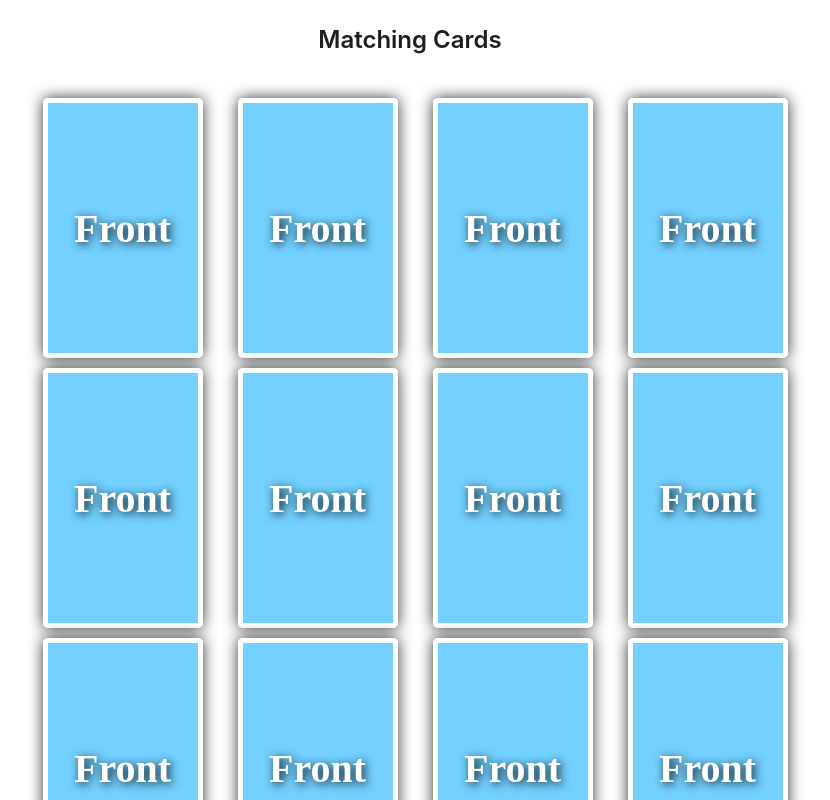
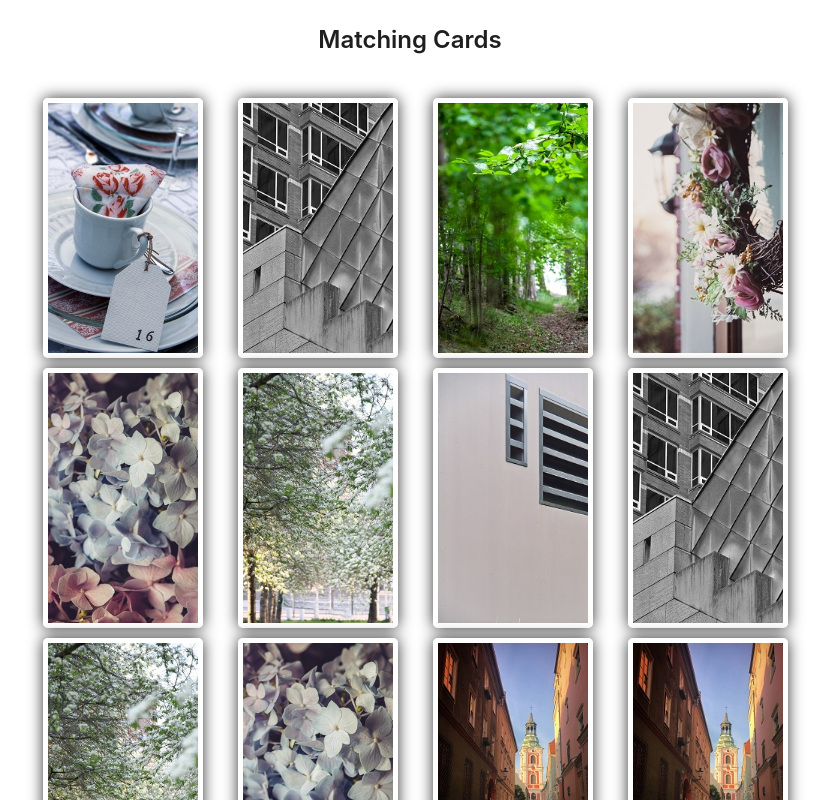
Before and after one commit to mkhalil-dev/matching-game, a React (Create React App) app: page / in a window 1280 px wide. Both pictures are taken after typing "Sample" into the empty fields and a click on the button "Login". Shown: the top 800 px of the page, without its empty margins (230-1060 px from the left). Built offline with nearby package versions, Linux system fonts and the light colour scheme.

Commit message:
Flip after 5 seconds

```diff
--- a/src/components/Home/Card.tsx
+++ b/src/components/Home/Card.tsx
@@ -1,4 +1,3 @@
-import { useRef } from "react";
 import "./card.css";
 import "./flip-transition.css";
 
@@ -11,16 +10,14 @@ interface ICardProps {
 const Card = ({ onClick, bgImage, cardRef }: ICardProps) => {
   return (
     <div className="card" onClick={onClick} ref={cardRef}>
+      <div className="card-back">Card</div>
       <div
-        className="card-back"
+        className="card-front"
         style={{
           backgroundImage: `url(${bgImage})`,
           backgroundSize: "cover",
         }}
-      >
-        Back
-      </div>
-      <div className="card-front">Front</div>
+      />
     </div>
   );
 };
--- a/src/components/Home/FlippableCard.tsx
+++ b/src/components/Home/FlippableCard.tsx
@@ -1,15 +1,27 @@
 import "./flippable-card.css";
 import Card from "./Card";
-import { useState, useRef, forwardRef } from "react";
+import { useState, useRef, useEffect } from "react";
 import { CSSTransition } from "react-transition-group";
 
 interface IFlippableCardProps {
   item: number;
 }
 
+// Time to flip the card in milliseconds
+const timeToFlip = 5 * 1000;
+
 const FlippableCard = ({ item }: IFlippableCardProps) => {
   const [showFront, setShowFront] = useState(true);
+
   const ref = useRef(null);
+
+  // Flip the card after 5 seconds`
+  useEffect(() => {
+    setTimeout(() => {
+      setShowFront(false);
+    }, timeToFlip);
+  }, []);
+
   return (
     <div className="flippable-card-container">
       <CSSTransition
--- a/src/components/Home/Game.tsx
+++ b/src/components/Home/Game.tsx
@@ -1,4 +1,3 @@
-import { useEffect } from "react";
 import FlippableCard from "./FlippableCard";
 import { Col, Row } from "antd";
 import { FlexCenter } from "../common";
```
